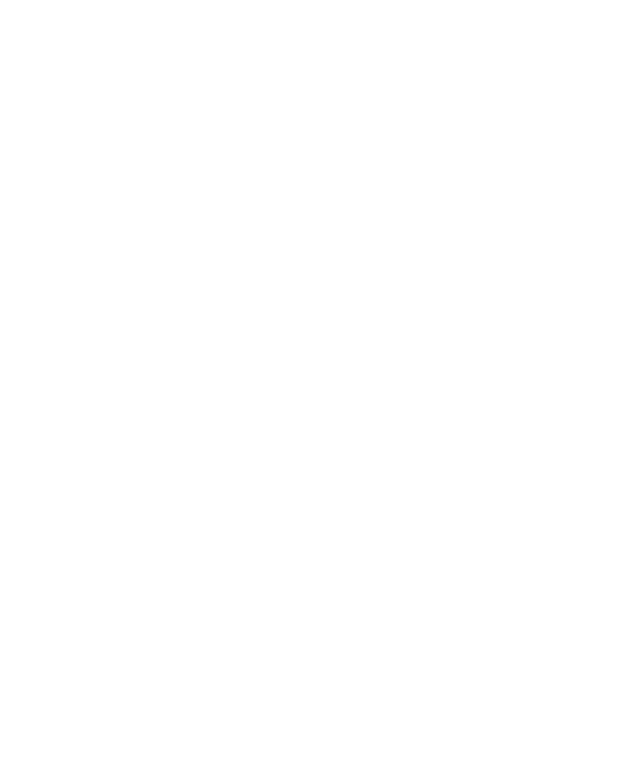
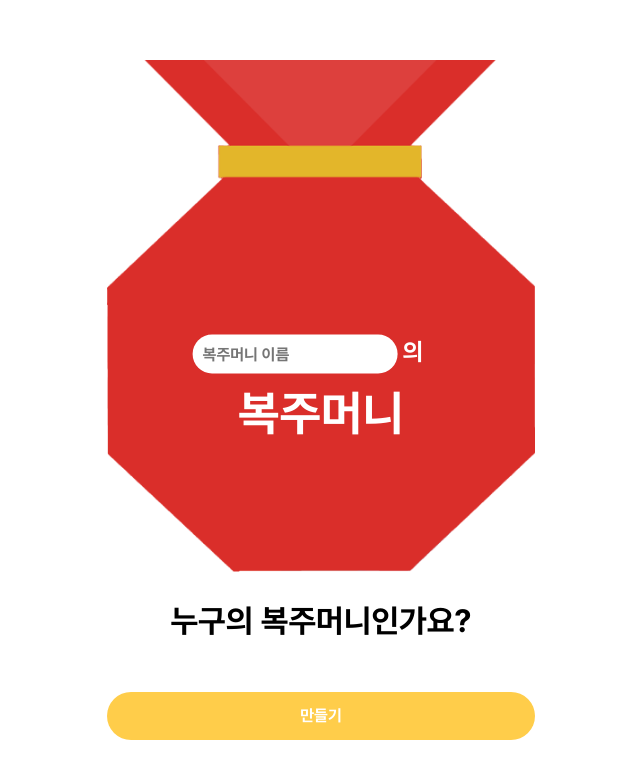
Before and after one commit to khskys0805/LetterBox, a React (Create React App) app in the folder src/main/frontend/: page /box/create in a window 1280 px wide. Before the commit this address had no page. Shown: the top 778 px of the page, without its empty margins (319-959 px from the left). Built offline with nearby package versions, Linux system fonts and the light colour scheme; no server answers; sample sign-in values are in the browser's storage; the HTML template or start-up script is replaced by a standard one.

Commit message:
feat: divide box existed

```diff
--- a/src/main/frontend/src/App.js
+++ b/src/main/frontend/src/App.js
@@ -16,6 +16,8 @@
 import UserBox from "./pages/box/UserBox";
 import LetterBox from "./pages/LetterBox";
 import { UserContextProvider } from "./pages/Context";
+import Name from "./pages/fortune/Name";
+import CheckBox from "./pages/box/CheckBox";
 
 function App() {
   return (
@@ -29,6 +31,7 @@
             <Route path="/kakao/login" element={<Token />} />
             <Route element={<PrivateRoute />}>
               <Route element={<Question />}>
+                <Route path="/question/name" element={<Name />} />
                 <Route path="/question/nickname" element={<Nickname />} />
                 <Route path="/question/hints" element={<Hints />} />
                 <Route path="/question/content" element={<Content />} />
@@ -37,10 +40,13 @@
               <Route path="/chatting" element={<Chatting />} />
               <Route path="/result" element={<Complete />} />
               <Route path="/messages" element={<Messages />} />
-              <Route path="/createBox" element={<CreateBox />} />
-              <Route path="/userbox" element={<UserBox />} />
+              <Route path="/box" element={<CheckBox />}>
+                <Route path="/box/create" element={<CreateBox />} />
+                <Route path="/box/user" element={<UserBox />} />
+              </Route>
             </Route>
-            <Route path="/box" element={<LetterBox />} />
+            {/* <Route path="/box/id/"></Route> */}
+            <Route path="/box/other" element={<LetterBox />} />
           </Routes>
         </UserContextProvider>
       </div>
--- /dev/null
+++ b/src/main/frontend/src/pages/box/CheckBox.jsx
@@ -0,0 +1,18 @@
+import axios from "axios";
+import React, { useEffect } from "react";
+import { Outlet, useNavigate } from "react-router-dom";
+
+export default function CheckBox() {
+  const navigate = useNavigate();
+  useEffect(() => {
+    axios
+      .get("/letterbox", {
+        headers: { authorization: localStorage.getItem("jwt") },
+      })
+      .then(() => {
+        navigate("/box/user");
+      })
+      .catch((err) => navigate("/box/create"));
+  });
+  return <Outlet />;
+}
--- a/src/main/frontend/src/pages/box/CreateBox.jsx
+++ b/src/main/frontend/src/pages/box/CreateBox.jsx
@@ -1,5 +1,5 @@
 import axios from "axios";
-import React, { useEffect } from "react";
+import React, { useEffect, useState } from "react";
 import { useNavigate } from "react-router-dom";
 import styled from "styled-components";
 import RoundButton from "../../components/RoundButton";
@@ -82,6 +82,7 @@
 export default function CreateBox() {
   const Create = () => <span>만들기</span>;
   const navigate = useNavigate();
+  const [boxName, setBoxName] = useState("");
 
   return (
     <CreateBagBox>
@@ -91,7 +92,14 @@
           alt="배경"
         />
         <CreateBagForm>
-          <BagInput placeholder="복주머니 이름" id="bagName" />
+          <BagInput
+            placeholder="복주머니 이름"
+            id="bagName"
+            value={boxName}
+            onChange={(event) => {
+              setBoxName(event.target.value);
+            }}
+          />
           <BagInputLabel htmlFor="bagName">
             <span>의</span>
             <p>복주머니</p>
@@ -102,46 +110,17 @@
       <RoundButton
         Children={Create}
         onClick={() => {
-          //복 보내기
           axios
             .post(
-              "/letterbox/1/letter",
-              {
-                name: "장현아",
-                nickname: "크리스마스진심임",
-                hint1: "어제 600일이었음",
-                hint2: "이제 복학함",
-                hint3: "아~ 인정",
-                phone: "010",
-                content: "아 안녕",
-              },
+              "/letterbox",
+              { name: boxName },
               { headers: { authorization: localStorage.getItem("jwt") } }
             )
             .then((response) => {
               console.log(response);
-              // navigate("/userBox");
+              navigate("/userBox");
             })
-            .catch((err) => console.log(err));
-          // 복주머니 생성
-          // axios
-          //   .post(
-          //     "/letterbox",
-          //     { name: "연주니" },
-          //     { headers: { authorization: localStorage.getItem("jwt") } }
-          //   )
-          //   .then((response) => {
-          //     console.log(response);
-          //     // navigate("/userBox");
-          //   })
-          //   .catch((err) => console.log(err));
-          // 마이페이지
-          //     axios
-          //     .get("/me", {
-          //       headers: { authorization: localStorage.getItem("jwt") },
-          //     })
-          //     .then((res) => console.log(res))
-          //     .catch((err) => console.log(err));
-          // }}
+            .catch((err) => alert("다시 시도해주세요"));
         }}
       />
     </CreateBagBox>
--- a/src/main/frontend/src/pages/box/UserBox.jsx
+++ b/src/main/frontend/src/pages/box/UserBox.jsx
@@ -1,3 +1,4 @@
+import axios from "axios";
 import React, { useEffect, useState } from "react";
 import styled from "styled-components";
 import ImgButton from "../../components/ImgButton";
@@ -24,7 +25,16 @@
 
 export default function UserBox() {
   const [showShare, setShowShare] = useState(false);
-
+  useEffect(() => {
+    axios
+      .get("/letterbox", {
+        headers: { authorization: localStorage.getItem("jwt") },
+      })
+      .then((response) => {
+        console.log(response);
+      })
+      .catch((err) => console.log(err));
+  }, []);
   return (
     <StorageBox>
       <img src={require("../../img/luckyBag_inside.png")} alt="배경" />
```
